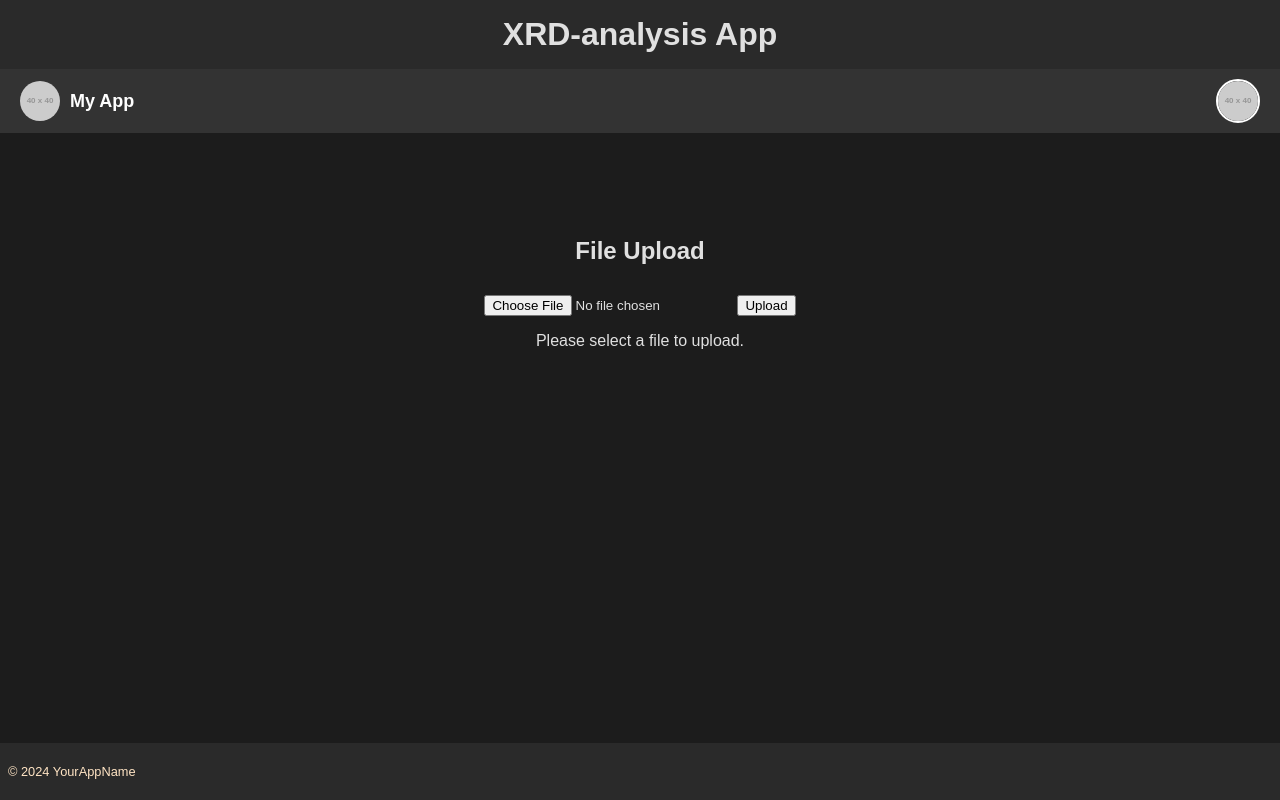
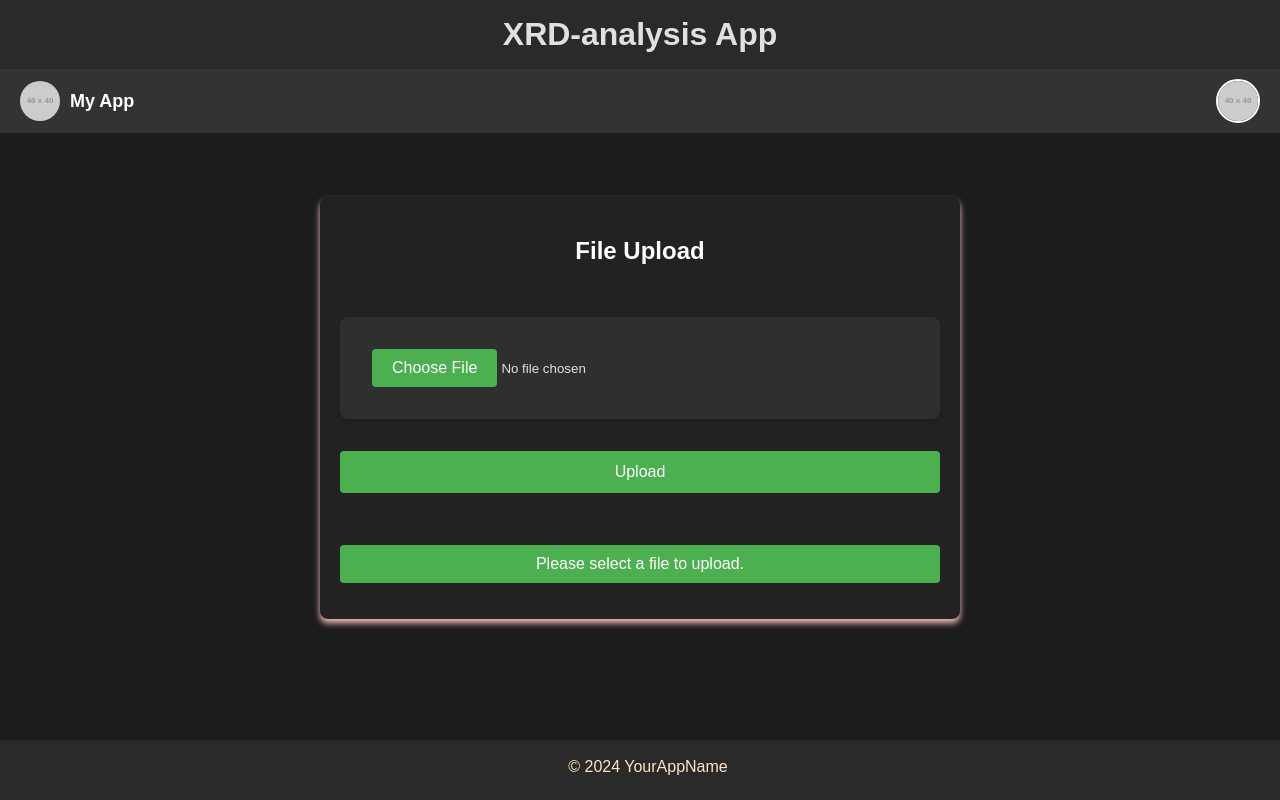
Before and after one commit to codersraj82/frontend, a React (Create React App) app: page / in a window 1280 px wide. Both pictures are taken after a click on the button "Upload". Shown: the top 800 px of the page. Built offline with nearby package versions, Linux system fonts and the light colour scheme; no server answers.

Commit message:
css applied

```diff
--- a/src/components/FileUpload.js
+++ b/src/components/FileUpload.js
@@ -1,15 +1,20 @@
 import React, { useState } from "react";
 import axios from "axios";
+import "./FileUpload.css";
+import { API_BASE_URL } from "../config";
 
 const FileUpload = () => {
-  const [file, setFile] = useState(null);
-  const [uploadProgress, setUploadProgress] = useState(0);
-  const [message, setMessage] = useState("");
+  const [file, setFile] = useState(null); // File state
+  const [uploadProgress, setUploadProgress] = useState(0); // Progress state
+  const [message, setMessage] = useState(""); // Feedback message state
 
+  // Handle file input change
   const handleFileChange = (event) => {
     setFile(event.target.files[0]);
+    setMessage(""); // Clear previous messages
   };
 
+  // Handle file upload
   const handleUpload = async () => {
     if (!file) {
       setMessage("Please select a file to upload.");
@@ -17,15 +22,15 @@ const FileUpload = () => {
     }
 
     const formData = new FormData();
-    formData.append("file", file); // Must match the `upload.single("file")` key in the backend
+    formData.append("file", file); // Append file for upload
 
     try {
       setMessage("");
       setUploadProgress(0);
 
+      // Axios POST request to upload the file
       const response = await axios.post(
-        "http://localhost:5000/upload", //
-        // "https://xrdbackend.onrender.com/upload",
+        "http://localhost:5000/upload",
         formData,
         {
           headers: {
@@ -35,12 +40,14 @@ const FileUpload = () => {
             const percentCompleted = Math.round(
               (progressEvent.loaded * 100) / progressEvent.total
             );
-            setUploadProgress(percentCompleted);
+            setUploadProgress(percentCompleted); // Update progress
           },
         }
       );
 
-      setMessage(response.data.message);
+      setMessage(response.data.message || "File uploaded successfully!");
+      setFile(null); // Reset file input
+      setUploadProgress(0); // Reset progress
     } catch (error) {
       console.error("Error uploading file:", error);
       setMessage("Failed to upload file. Please try again.");
@@ -48,21 +55,27 @@ const FileUpload = () => {
   };
 
   return (
-    <div
-      style={{
-        padding: "20px",
-        maxWidth: "400px",
-        margin: "0 auto",
-        textAlign: "center",
-      }}
-    >
+    <div className="file-upload-container">
       <h2>File Upload</h2>
-      <input type="file" onChange={handleFileChange} />
-      <button onClick={handleUpload} style={{ marginTop: "10px" }}>
+      <input
+        type="file"
+        onChange={handleFileChange}
+        className="file-upload"
+        accept="*"
+      />
+      <button onClick={handleUpload} className="upload-button">
         Upload
       </button>
-      {uploadProgress > 0 && <p>Upload Progress: {uploadProgress}%</p>}
-      {message && <p>{message}</p>}
+
+      {/* Progress and Message Feedback */}
+      {uploadProgress > 0 && (
+        <p className="upload-progress">Upload Progress: {uploadProgress}%</p>
+      )}
+      {message && (
+        <p className={`message ${uploadProgress === 0 ? "success" : "error"}`}>
+          {message}
+        </p>
+      )}
     </div>
   );
 };
```
Also changed, not shown: src/components/FileUpload-copy-2.js (added, +70 -0 lines), 11 other files (tests, documents, lock files or other folders).
